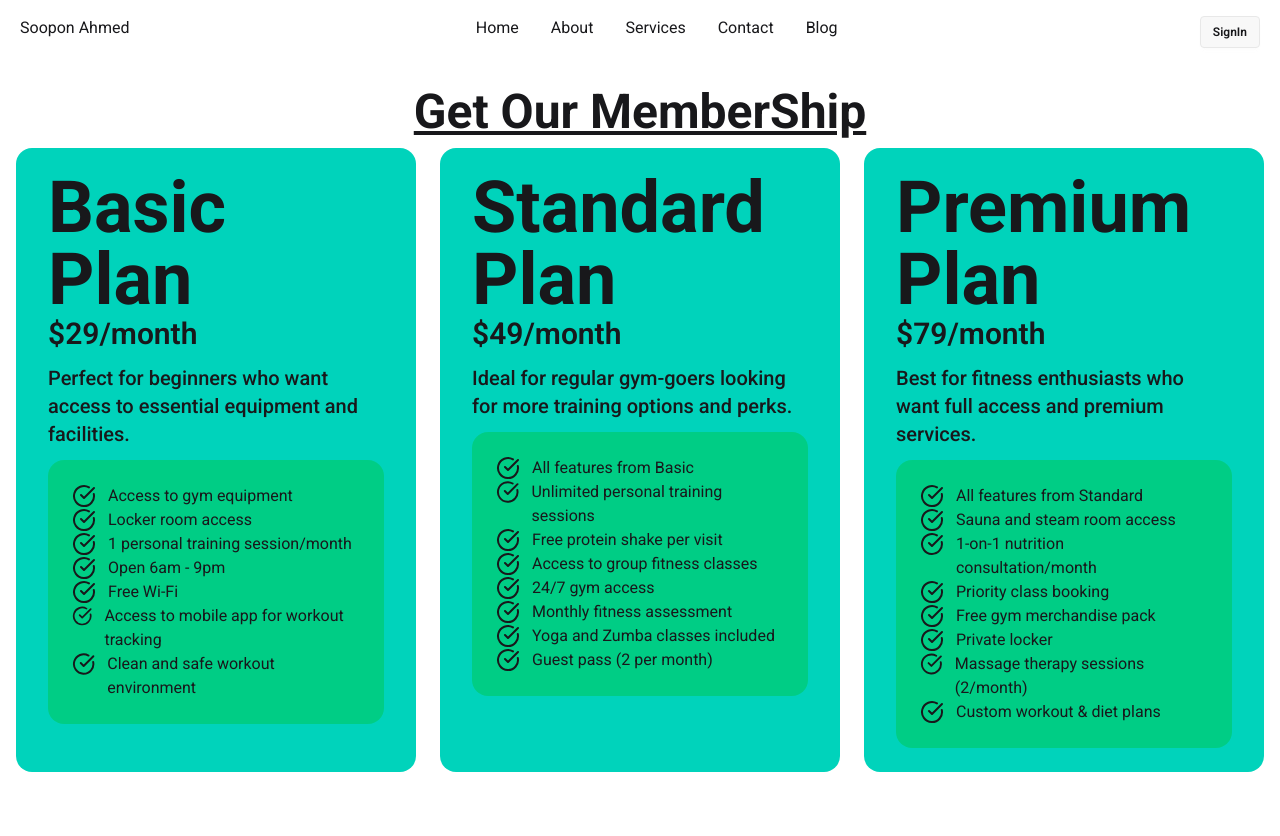
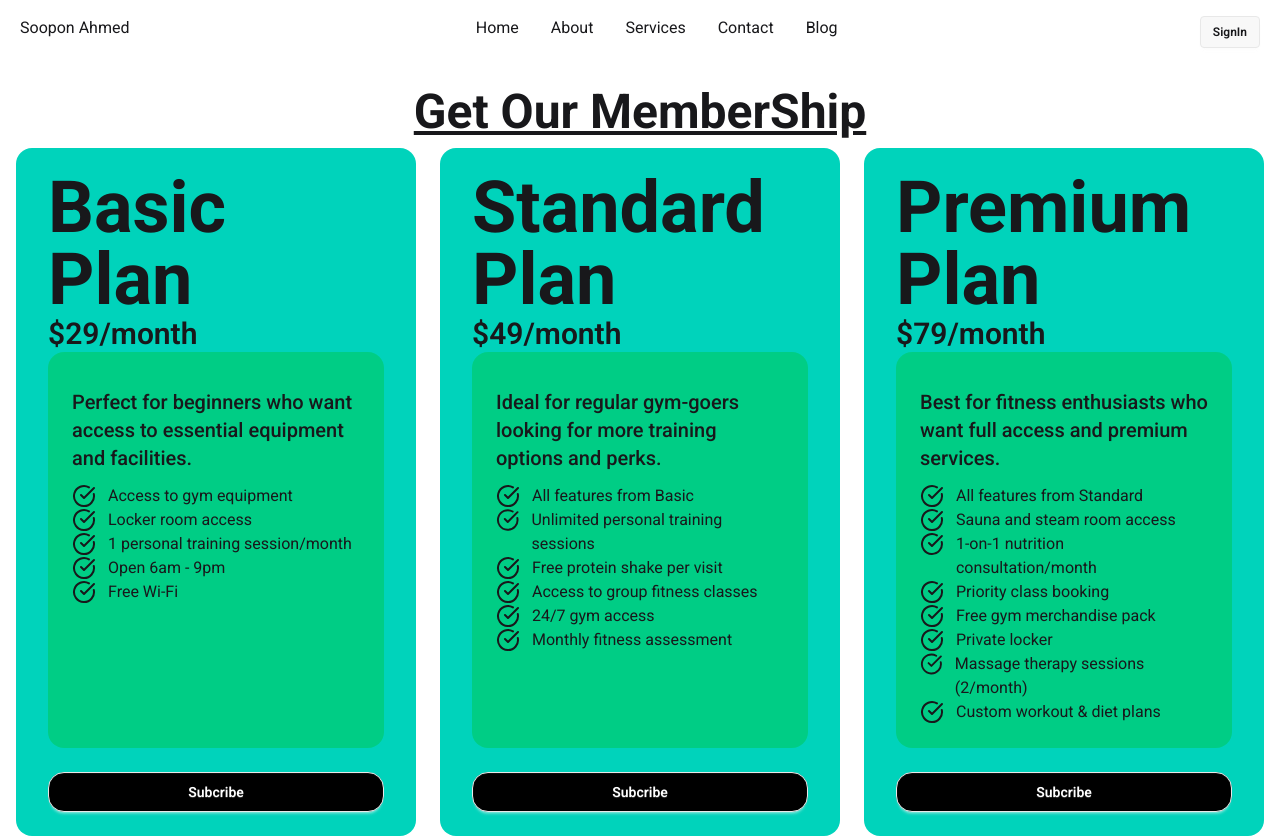
Before and after one commit to soponalways/React-Tailwind-Priceing-Option, a React (Vite) app: page / in a window 1280 px wide. Before the commit the page ends 800 px from the top, so only its background shows below. Built offline with nearby package versions, Linux system fonts and the light colour scheme.

Commit message:
Complete Custom Pricing Card and Add Daisy pricing card on the ui

```diff
--- a/public/pricingOptions.json
+++ b/public/pricingOptions.json
@@ -9,9 +9,7 @@
       "Locker room access",
       "1 personal training session/month",
       "Open 6am - 9pm",
-      "Free Wi-Fi",
-      "Access to mobile app for workout tracking",
-      "Clean and safe workout environment"
+      "Free Wi-Fi"
     ]
   },
   {
@@ -25,9 +23,7 @@
       "Free protein shake per visit",
       "Access to group fitness classes",
       "24/7 gym access",
-      "Monthly fitness assessment",
-      "Yoga and Zumba classes included",
-      "Guest pass (2 per month)"
+      "Monthly fitness assessment"
     ]
   },
   {
--- /dev/null
+++ b/src/components/DaisyPricingCard/DaisyPricingCard.jsx
@@ -0,0 +1,46 @@
+import React from 'react';
+
+const DaisyPricingCard = () => {
+    return (
+        <div className="card w-96 bg-base-100 shadow-sm">
+            <div className="card-body">
+                <span className="badge badge-xs badge-warning">Most Popular</span>
+                <div className="flex justify-between">
+                    <h2 className="text-3xl font-bold">Premium</h2>
+                    <span className="text-xl">$29/mo</span>
+                </div>
+                <ul className="mt-6 flex flex-col gap-2 text-xs">
+                    <li>
+                        <svg xmlns="http://www.w3.org/2000/svg" className="size-4 me-2 inline-block text-success" fill="none" viewBox="0 0 24 24" stroke="currentColor"><path strokeLinecap="round" strokeLinejoin="round" strokeWidth="2" d="M5 13l4 4L19 7" /></svg>
+                        <span>High-resolution image generation</span>
+                    </li>
+                    <li>
+                        <svg xmlns="http://www.w3.org/2000/svg" className="size-4 me-2 inline-block text-success" fill="none" viewBox="0 0 24 24" stroke="currentColor"><path strokeLinecap="round" strokeLinejoin="round" strokeWidth="2" d="M5 13l4 4L19 7" /></svg>
+                        <span>Customizable style templates</span>
+                    </li>
+                    <li>
+                        <svg xmlns="http://www.w3.org/2000/svg" className="size-4 me-2 inline-block text-success" fill="none" viewBox="0 0 24 24" stroke="currentColor"><path strokeLinecap="round" strokeLinejoin="round" strokeWidth="2" d="M5 13l4 4L19 7" /></svg>
+                        <span>Batch processing capabilities</span>
+                    </li>
+                    <li>
+                        <svg xmlns="http://www.w3.org/2000/svg" className="size-4 me-2 inline-block text-success" fill="none" viewBox="0 0 24 24" stroke="currentColor"><path strokeLinecap="round" strokeLinejoin="round" strokeWidth="2" d="M5 13l4 4L19 7" /></svg>
+                        <span>AI-driven image enhancements</span>
+                    </li>
+                    <li className="opacity-50">
+                        <svg xmlns="http://www.w3.org/2000/svg" className="size-4 me-2 inline-block text-base-content/50" fill="none" viewBox="0 0 24 24" stroke="currentColor"><path strokeLinecap="round" strokeLinejoin="round" strokeWidth="2" d="M5 13l4 4L19 7" /></svg>
+                        <span className="line-through">Seamless cloud integration</span>
+                    </li>
+                    <li className="opacity-50">
+                        <svg xmlns="http://www.w3.org/2000/svg" className="size-4 me-2 inline-block text-base-content/50" fill="none" viewBox="0 0 24 24" stroke="currentColor"><path strokeLinecap="round" strokeLinejoin="round" strokeWidth="2" d="M5 13l4 4L19 7" /></svg>
+                        <span className="line-through">Real-time collaboration tools</span>
+                    </li>
+                </ul>
+                <div className="mt-6">
+                    <button className="btn btn-primary btn-block">Subscribe</button>
+                </div>
+            </div>
+        </div>
+    );
+};
+
+export default DaisyPricingCard;
--- a/src/components/pricingCard/PricingCard.jsx
+++ b/src/components/pricingCard/PricingCard.jsx
@@ -5,21 +5,22 @@
     console.log(pricing);
     const { title, price, description, features } = pricing;
     return (
-        <div className='bg-accent px-8 py-6 rounded-2xl'>
+        <div className='bg-accent px-8 py-6 rounded-2xl flex flex-col'>
             {/* Card header  */}
             <div>
                 <h1 className='text-7xl font-bold'>{title}</h1>
                 <h4 className='text-3xl font-semibold'>{price}</h4>
             </div>
             {/* Card Body */}
-            <div>
+            <div className='flex-1 bg-green-500/50  p-6 rounded-2xl'>
                 <h3 className='text-xl font-medium mt-3 mb-3'>{description} </h3>
-                <div className='bg-green-500/50 p-6 rounded-2xl'>
+                <div className=''>
                     {
                         features.map(feature => <Feature feature={feature}></Feature>)
                     }
                 </div>
             </div>
+            <button className='btn w-full bg-black text-white mt-6 rounded-2xl'>Subcribe</button>
         </div>
     );
 };
```
